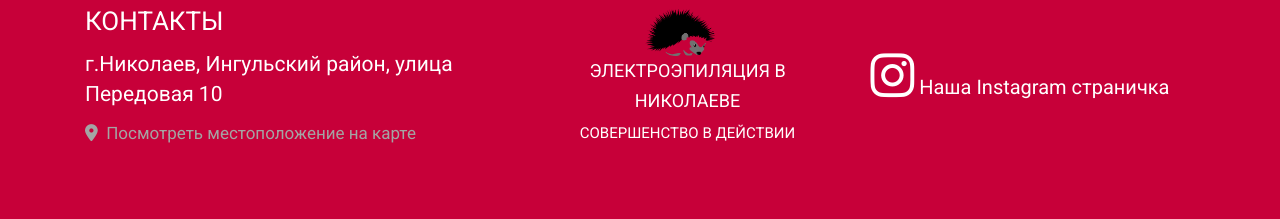
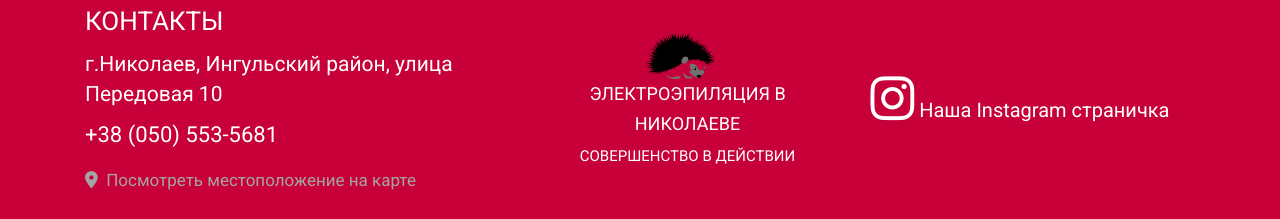
Before and after one commit to DUDA-UA/electro, a website: page dist/index.html in a window 1280 px wide. Shown: the part 2878-3097 px from the top of the page. Before the commit the page ends 3050 px from the top, so only its background shows below. Drawn offline with nearby package versions, Linux system fonts and the light colour scheme.

Commit message:
footer2 commit

```diff
--- a/dist/index.html
+++ b/dist/index.html
@@ -462,6 +462,7 @@
                         контакты
                     </h3>
                     <p class="footer__address__info">г.Николаев, Ингульский район, улица Передовая 10</p>
+                    <a href="tel:+38(050)5535681" class="footer__address__tel">+38 (050) 553-5681</a>
                     <a href="https://goo.gl/maps/c6F4USyRkL8bVwDf9" class="footer__address__mapLink" target="_blank"><i class="fas fa-map-marker-alt"></i>&nbsp;&nbsp;Посмотреть местоположение на карте</a>
 
                     <div class="footer__social2">
--- a/dist/style/style.css
+++ b/dist/style/style.css
@@ -4166,6 +4166,10 @@ a {
     @media screen and (max-width: 1199px) {
       .footer__address__info {
         font-size: 18px; } }
+  .footer__address__tel {
+    color: #ffffff;
+    font-size: 22px;
+    padding-bottom: 25px; }
   .footer__address__mapLink {
     font-size: 17px;
     color: #A4A4A4; }
```
